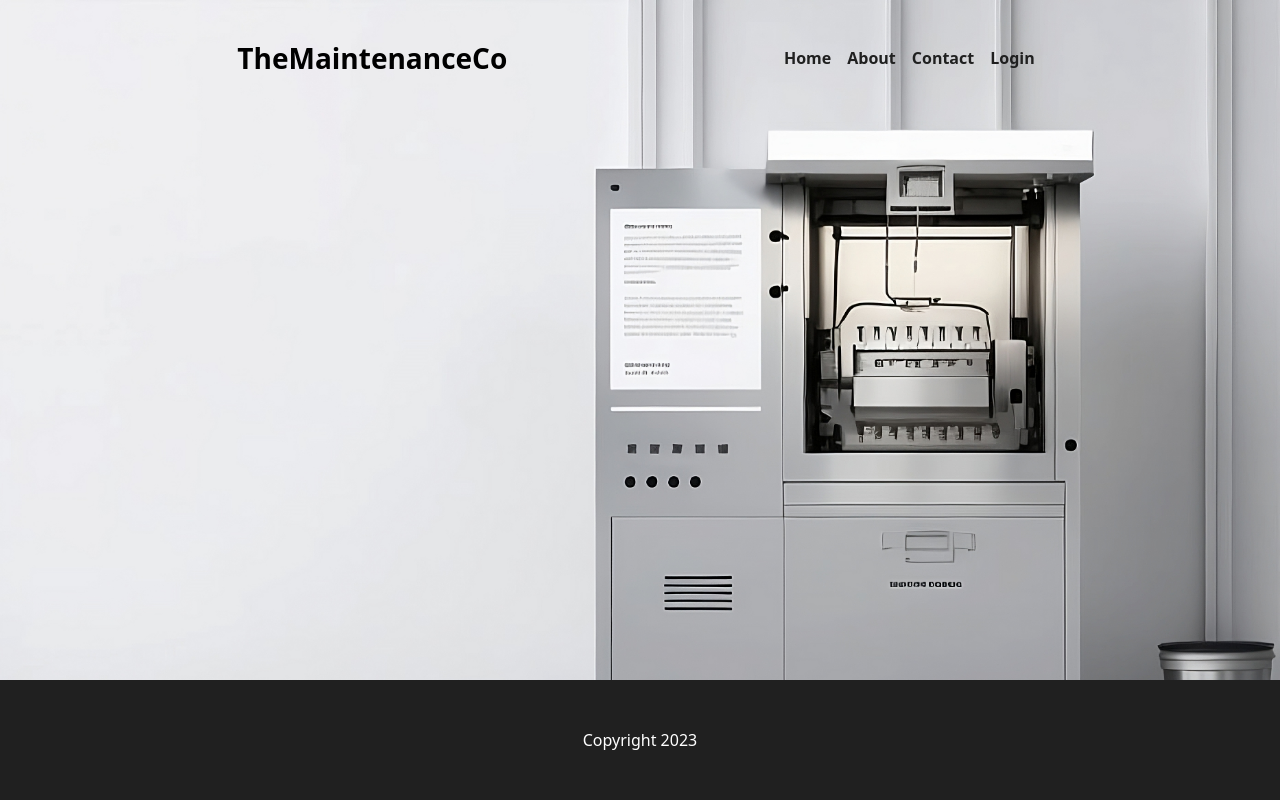
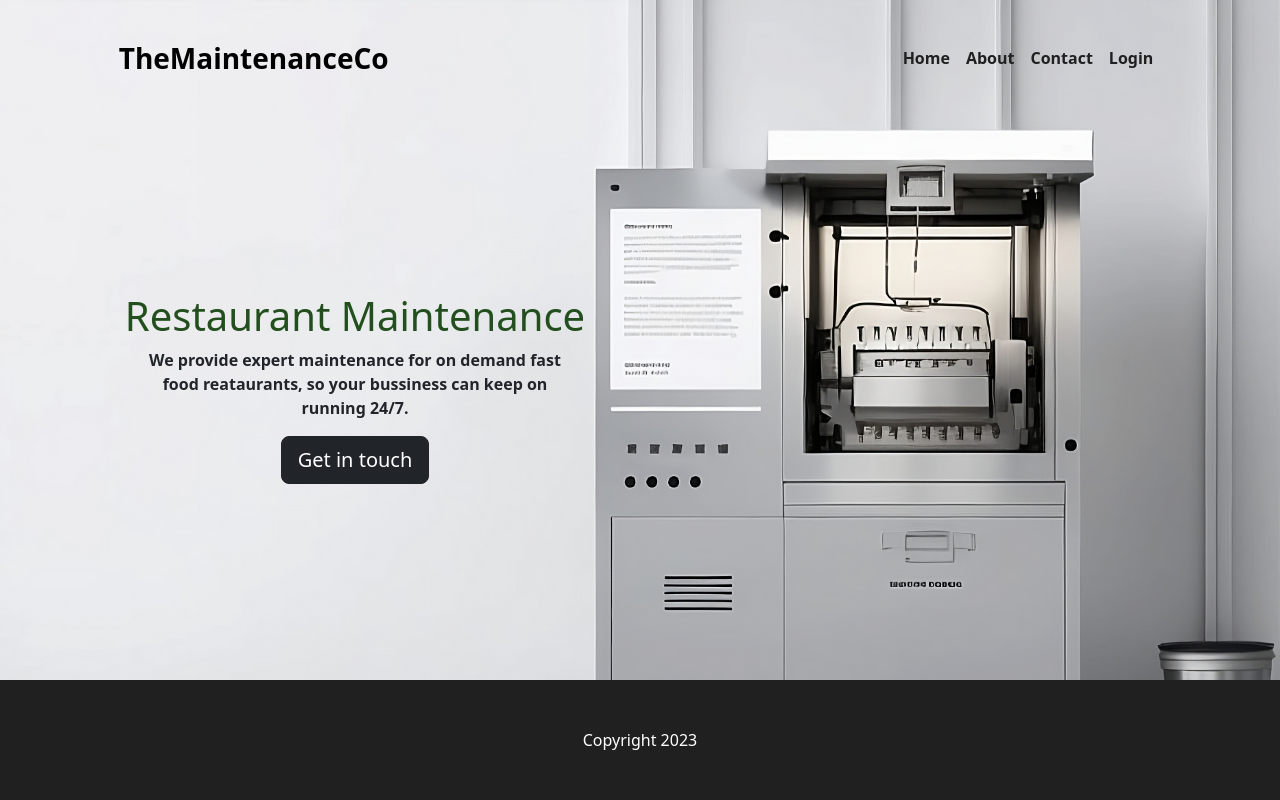
Before and after one commit to andrebraga7/the-maintenance-co, a Django app: template templates/home_page/home.html in a window 1280 px wide. Run offline with Django 3.2, Linux system fonts and the light colour scheme; the template is opened without the code that fills it, so the values that code supplies are empty; parts of the project's set-up code (start-up, migrations or seed data) failed here and were passed over.

Commit message:
Add a headline with a button to the home page

```diff
--- a/static/css/style.css
+++ b/static/css/style.css
@@ -16,6 +16,15 @@ body {
     color: #234F1E;
 }
 
+#home_headline {
+    position: absolute;
+    top: 25vh;
+}
+
+#home_headline h1 {
+    color: #234F1E;
+}
+
 #home_footer {
     background-color: #202020;
     height: 15vh;
--- a/templates/home_page/home.html
+++ b/templates/home_page/home.html
@@ -19,12 +19,10 @@
     <title>TheMaintenanceCo</title>
 </head>
 <body>
-
     <header id="landing_page">
         <!-- Navigation with toggle button for smaller screens -->
-        <div class="container-md col-8">
         <nav class="navbar navbar-expand-md">
-                <div class="container-md mt-4">
+            <div class="container-md mt-4 col-10">
                 <a class="navbar-brand fs-3 fw-bold" href="#">TheMaintenanceCo</a>
                 <button class="navbar-toggler" type="button" data-bs-toggle="collapse"
                     data-bs-target="#navbarSupportedContent" aria-controls="navbarSupportedContent"
@@ -49,13 +47,27 @@
                 </div>
             </div>
         </nav>
+
+        <!-- Headline title with call to action button -->
+        <div class="container text-center position-relative">
+            <div class="row position-relative">
+                <div class="col-6" id="home_headline">
+                    <h1>Restaurant Maintenance</h1>
+                    <p class="px-5 fw-semibold">We provide expert maintenance for on demand fast food reataurants,
+                        so your bussiness can keep on running 24/7.
+                    </p>
+                    <a href="#" class="btn btn-dark btn-lg">Get in touch</a>
+                </div>
+            </div>
         </div>
 
     </header>
 
     <footer id="home_footer">
-        <div class="container-md col-8 pt-5 text-white">
-            <p class="text-center">Copyright 2023</p>
+        <div class="container-md col-8 pt-5 text-center text-white">
+            <div class="row align-items-center">
+                <p>Copyright 2023</p>
+            </div>
         </div>
     </footer>
 
```
Lines whose indentation alone changed are shown as unchanged.
